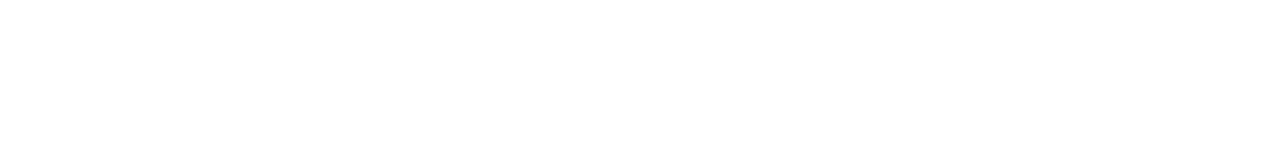
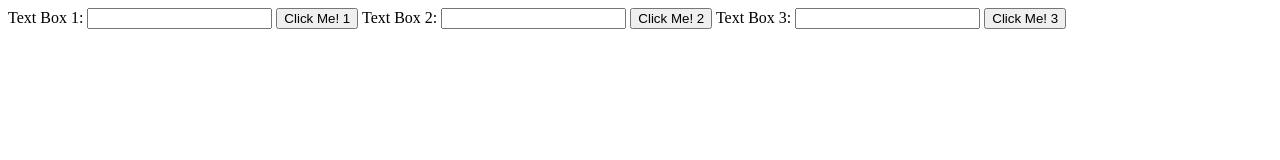
Before and after one commit to davidvel25/HW3-BtnEvntsArrays, a plain HTML site: page index.html in a window 1280 px wide. Drawn offline with Linux system fonts and the light colour scheme.

Commit message:
Update index.html

```diff
--- a/index.html
+++ b/index.html
@@ -8,6 +8,17 @@
 </head>
 
 <body>
+    <label for="tb1">Text Box 1:</label>
+    <input type="text" id="tb1" name="tb1">
+    <button type="button">Click Me! 1</button>
+
+    <label for="tb2">Text Box 2:</label>
+    <input type="text" id="tb2" name="tb2">
+    <button type="button">Click Me! 2</button>
+
+    <label for="tb1">Text Box 3:</label>
+    <input type="text" id="tb3" name="tb3">
+    <button type="button">Click Me! 3</button>
 
     <script src="script.js"></script>
 </body>
```
